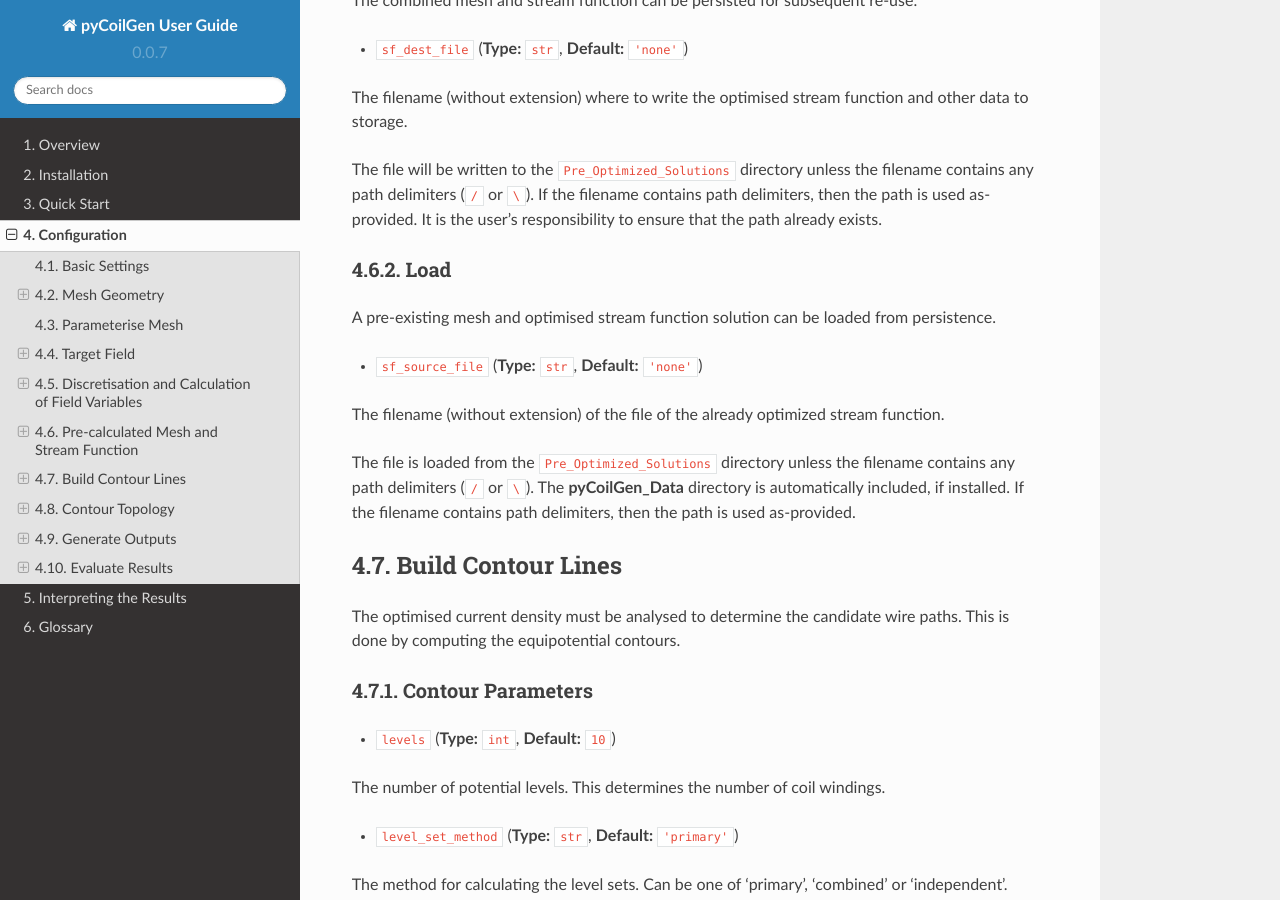
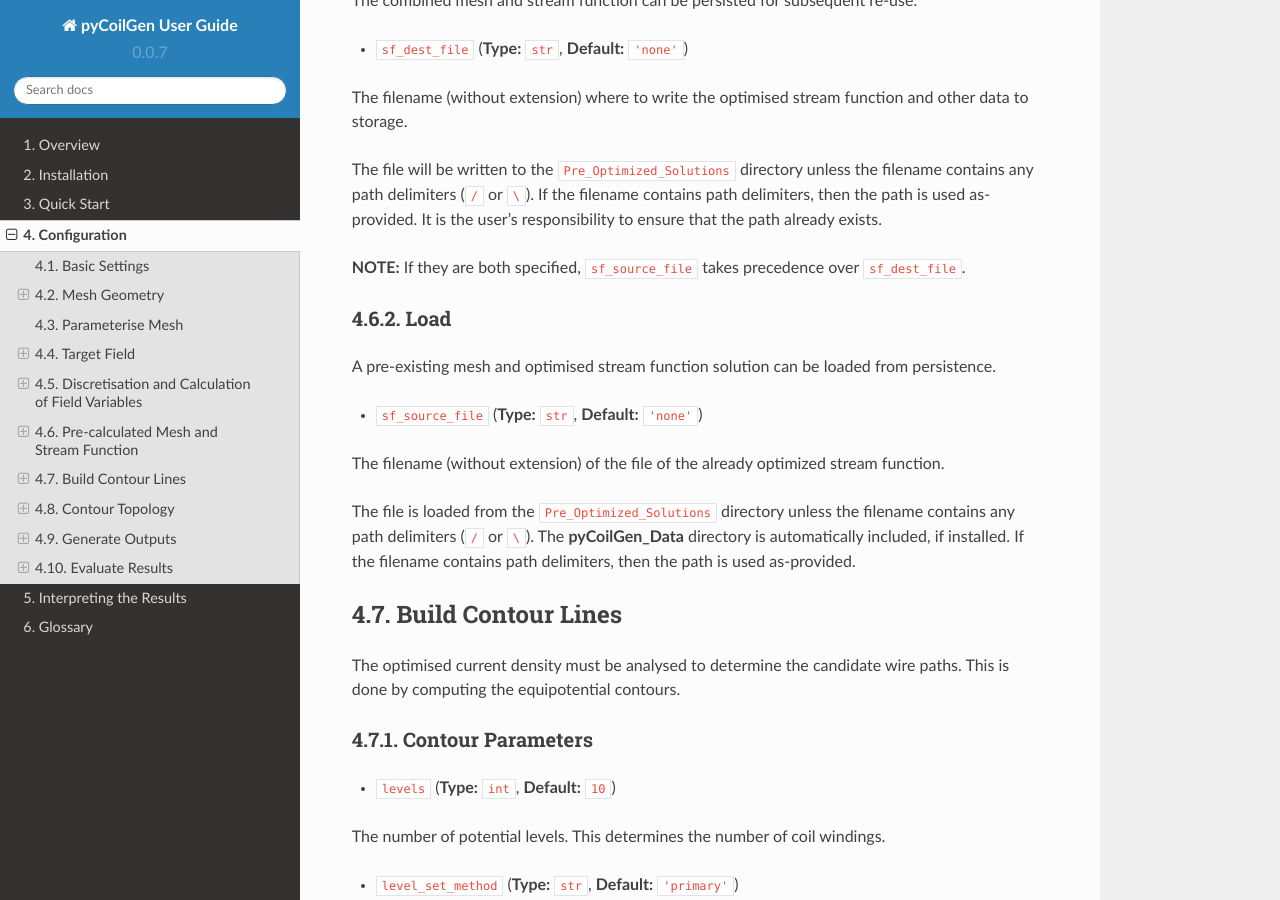
Before and after one commit to kev-m/pyCoilGen, a Sphinx documentation site: the page built from docs/source/configuration.md, in a window 1280 px wide and 900 px high, scrolled down 7779 px. Built offline with Sphinx 7.4.7 and the Read the Docs theme 2.0.0, drawn with Linux system fonts in a browser that asks for light colours.

Commit message:
Documenting parameter precedence.

```diff
--- a/docs/source/configuration.md
+++ b/docs/source/configuration.md
@@ -323,6 +323,7 @@ The file will be written to the `Pre_Optimized_Solutions` directory unless the f
 (`/` or `\`). If the filename contains path delimiters, then the path is used as-provided. It is the user's
 responsibility to ensure that the path already exists.
 
+**NOTE:** If they are both specified, `sf_source_file` takes precedence over `sf_dest_file`.
 
 ### Load
 
```
